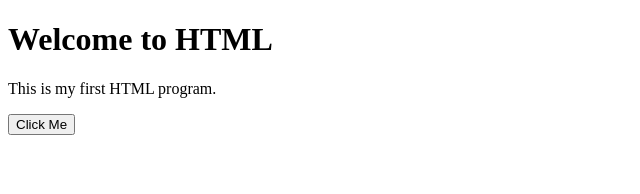
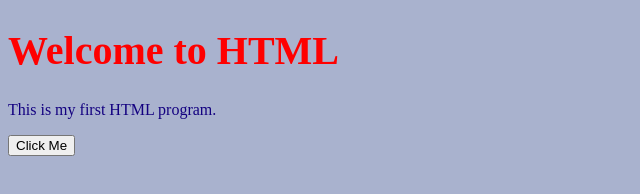
Before and after one commit to nilofarnilofar887-arch/nila-, a plain HTML site: page index.html in a window 1280 px wide. Shown: the whole page, without its empty margins (0-640 px from the left). Drawn offline with Linux system fonts and the light colour scheme.

Commit message:
my style commit

```diff
--- a/index.html
+++ b/index.html
@@ -2,6 +2,8 @@
 <html>
 <head>
     <title>My First Website</title>
+    <link rel="stylesheet"
+    href="style.css">
 </head>
 <body>
     <h1>Welcome to HTML</h1>
--- /dev/null
+++ b/style.css
@@ -0,0 +1,10 @@
+body {
+    background-color: rgb(169, 178, 206);
+}
+h1 {
+    color: rgb(255, 0, 0);
+    font-size: 40px;
+}
+p {
+    color: rgb(19, 0, 128);
+}
```
